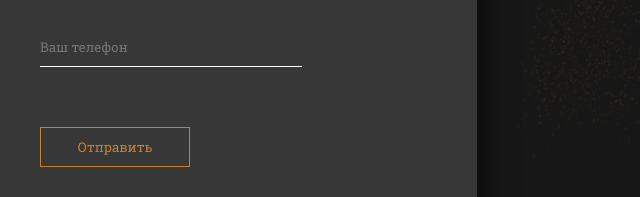
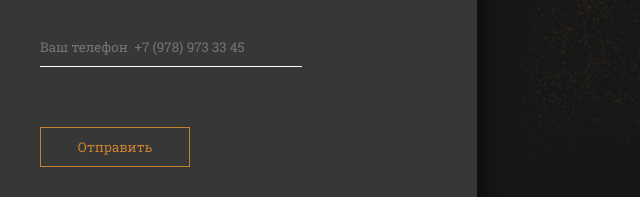
Before and after one commit to VladislavGato/yoga, a plain HTML site: page yoga/index.html in a window 1280 px wide. Shown: the part 5434-5631 px from the top of the page, 640-1280 px from the left. Drawn offline with Linux system fonts and the light colour scheme.

Commit message:
12 задание

```diff
--- a/yoga/index.html
+++ b/yoga/index.html
@@ -175,7 +175,7 @@
 					</div>
 					<form id="form">
 						<input required type="email" name="mail" placeholder="Ваша почта">
-						<input required type="tel" name="phone" placeholder="Ваш телефон">
+						<input required type="tel" name="phone" placeholder="Ваш телефон  +7 (978) 973 33 45" pattern="[\+]\d{1}\s[\(]\d{3}[\)]\s\d{3}\s\d{2}\s\d{2}" minlength="18" maxlength="18">
 						<button type="submit">Отправить</button>
 					</form>
 				</div>
@@ -222,7 +222,7 @@
 								<label class="popup-form__label" for="phone">
 								Введите ваш номер телефона:
 								</label>
-								<input class="popup-form__input" name="phone" type="tel" required placeholder="+7(978) 973 33 45">
+								<input class="popup-form__input" name="phone" type="tel" required placeholder="Ваш телефон  +7 (978) 973 33 45" pattern="[\+]\d{1}\s[\(]\d{3}[\)]\s\d{3}\s\d{2}\s\d{2}" minlength="18" maxlength="18">
 								<button class="button popup-form__btn">
 									Оставить заявку!
 								</button>
```
Also changed, not shown: bonus_3/preview/test/test.js (added, +29 -0 lines), 1 other file.
